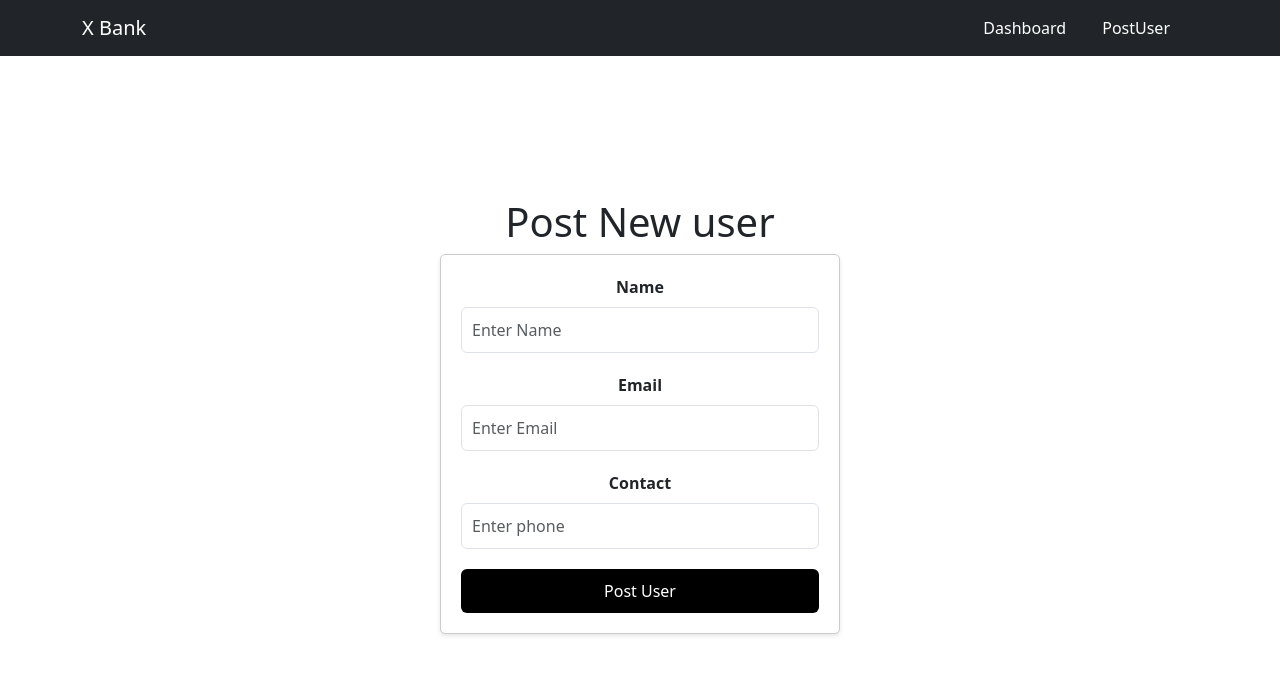
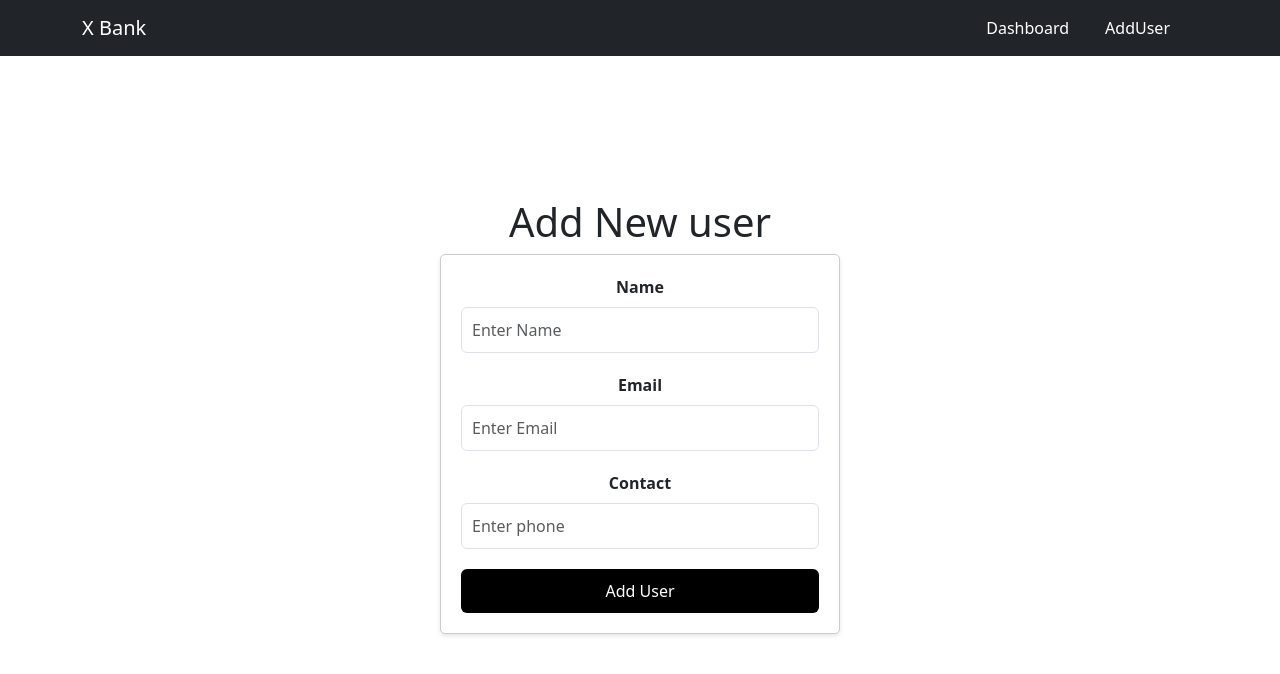
Before and after one commit to dlithepurushottam/bank-app, a React (Create React App) app: page /user in a window 1280 px wide. Shown: the top 674 px of the page. Built offline with nearby package versions, Linux system fonts and the light colour scheme.

Commit message:
delete opreration with UI

```diff
--- a/src/components/dashboard/dashboard.js
+++ b/src/components/dashboard/dashboard.js
@@ -5,8 +5,8 @@ import { useNavigate } from "react-router-dom";
 const Dashboard = ( ) =>{
     const [users, setUsers] = useState([]);
     const navigate =useNavigate();
-    useEffect(()=>{
-        const fetchUsers =async()=>{
+
+    const fetchUsers =async()=>{
             try{
                 const response = await fetch("http://localhost:5000/api/user");
                 const data = await response.json();
@@ -15,6 +15,8 @@ const Dashboard = ( ) =>{
                 console.error("error while fetching details :", error.message);
             }
         }
+
+    useEffect(()=>{
         fetchUsers();
     }, []);
 
@@ -22,10 +24,19 @@ const Dashboard = ( ) =>{
         navigate(`/user/${userId}`);
     }
 
+    const handleDelete =async (userId) =>{
+       try{
+        const response = await fetch(`http://localhost:5000/api/user/${userId}`,{
+            method:"DELETE"
+       });
+        if(response.ok){
+            fetchUsers();
+        }
+       }catch(error){
+        console.error("Error while deleting user :", error.message);
+       }
+    }
 
-    const handleDelete = (userId)=>{
-        navigate(`/user/${userId}`);
-    }
     return(
         <>
           <Container className="mt-5">
--- a/src/components/header/header.js
+++ b/src/components/header/header.js
@@ -10,7 +10,7 @@ const Header = () =>{
           <Navbar.Brand as={Link} to="/">X Bank</Navbar.Brand>
           <Nav className="ml-auto">
             <Nav.Link as={Link} to="/" className="nav-link">Dashboard</Nav.Link>
-            <Nav.Link as={Link} to="/user" className="nav-link">PostUser</Nav.Link>
+            <Nav.Link as={Link} to="/user" className="nav-link">AddUser</Nav.Link>
           </Nav>
         </Container>
       </Navbar>
--- a/src/components/postUser/postUser.js
+++ b/src/components/postUser/postUser.js
@@ -41,7 +41,7 @@ const PostUser = () => {
 
   return (
     <div className="center-form">
-      <h1>Post New user</h1>
+      <h1>Add New user</h1>
       <Form onSubmit={handleSubmit}>
         <Form.Group controlId="formBasicName">
           <Form.Label>Name</Form.Label>
@@ -77,7 +77,7 @@ const PostUser = () => {
         </Form.Group>
 
         <Button variant="dark" type="submit" className="w-100">
-          Post User
+          Add User
         </Button>
       </Form>
     </div>
```
